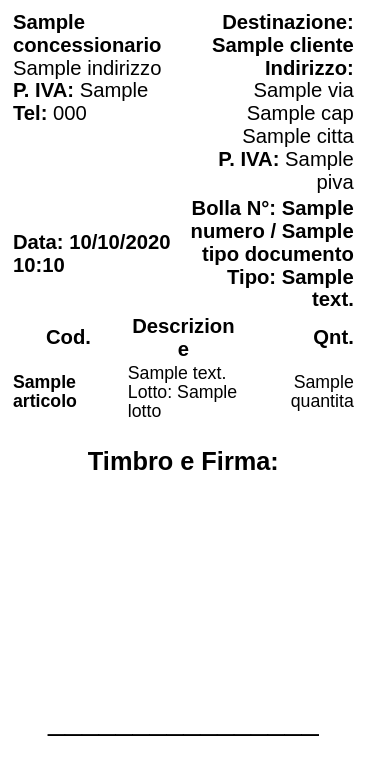
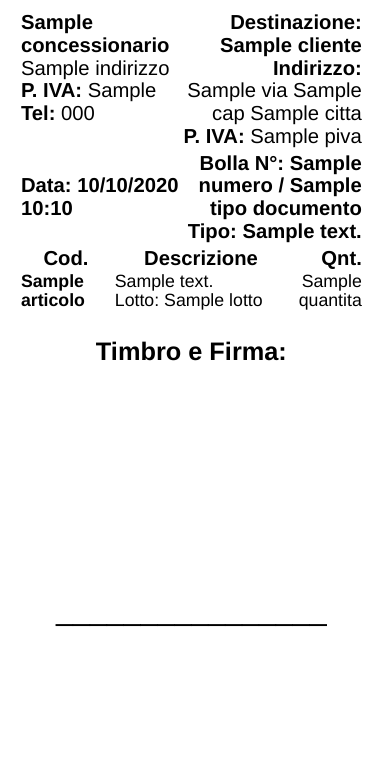
Before and after one commit to Kaminari94/Centrale-delle-Bolle, a Django app: template SitoValat/bolle/templates/bolle/bolla_stampa.html in a window 390 px wide. Shown: the top 775 px of the page. Run offline with Django 3.2, Linux system fonts and the light colour scheme; the template is opened without the code that fills it: most values are stand-ins (such as "Sample title", 1, 10 or a date in 2020).

Commit message:
Si torna alla stampa bolla normale. Vediam come va.

```diff
--- a/SitoValat/bolle/templates/bolle/bolla_stampa.html
+++ b/SitoValat/bolle/templates/bolle/bolla_stampa.html
@@ -29,13 +29,11 @@
         }
         @media only screen and (max-width: 1200px) {
             body {
-                transform: scale(1.9);
-                transform-origin: left top;
                 font-size: 10pt; /* Modifica la dimensione del font (solo del footer a questo punto)*/
-                font-family: Arial, sans-serif; /* Miglior font per la zjiang a quanto pare */
+                font-family: Helvetica, sans-serif; /* Miglior font per la zjiang a quanto pare */
                 /* border: 1px solid red; DEBUG:  Mostra i margini */
-                margin-left: 3mm;
-                margin-right: 10mm;
+                margin-left: 5mm;
+                margin-right: 14mm;
                 /* max-width: 48mm; */
             }
         }
@@ -43,7 +41,6 @@
         table {
             width: 100%;
             border-collapse: collapse;
-            table-layout: fixed;
         }
 
         /* Imposta uno stile per le celle */
@@ -60,17 +57,17 @@
         td.intest {
             vertical-align: top;
         }
-        td.lotto {
-            font-size: 7pt;
-        }
 
         td.descr {
+            width: 25mm;
             font-size: 7pt;
         }
         td.cod {
+            width: 13mm;
             font-size: 7pt;
         }
         td.quant {
+            width: 10mm;
             font-size: 7pt;
         }
 
@@ -86,8 +83,13 @@
     </style>
 </head>
 <body>
-        <p align="center" class="d-print-none"><button style="width:100px;height:40px;font-size:14pt;" onclick="window.history.back()">Stampa</button></p>
-        <!-- Intestazione -->
+        <!--<p align="center" class="d-print-none"><button style="width:100px;height:40px;font-size:14pt;" onclick="window.history.back()">Stampa</button></p>
+        Intestazione -->
+        <script>
+            window.onload = function() {
+                window.print();
+            };
+        </script>
         <table>
             <tr>
                 <td class="intest" align="left">
```
